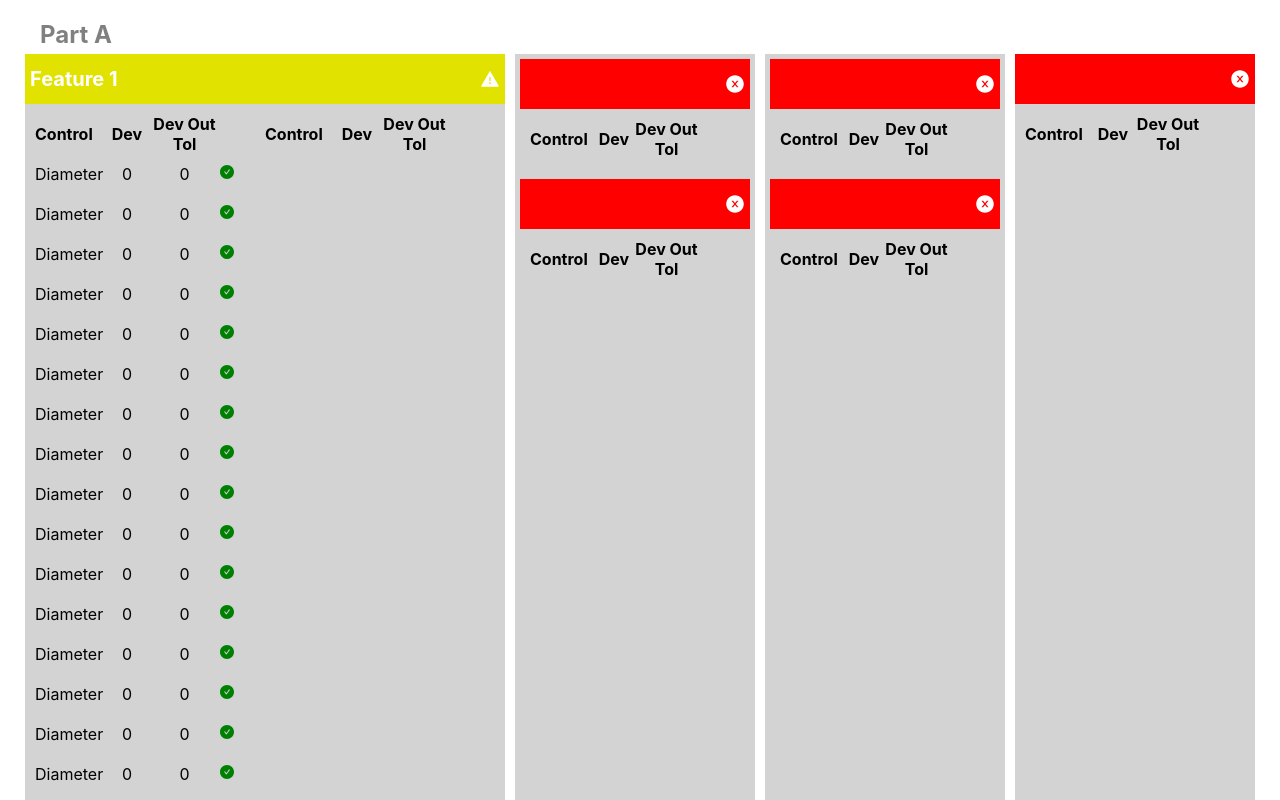
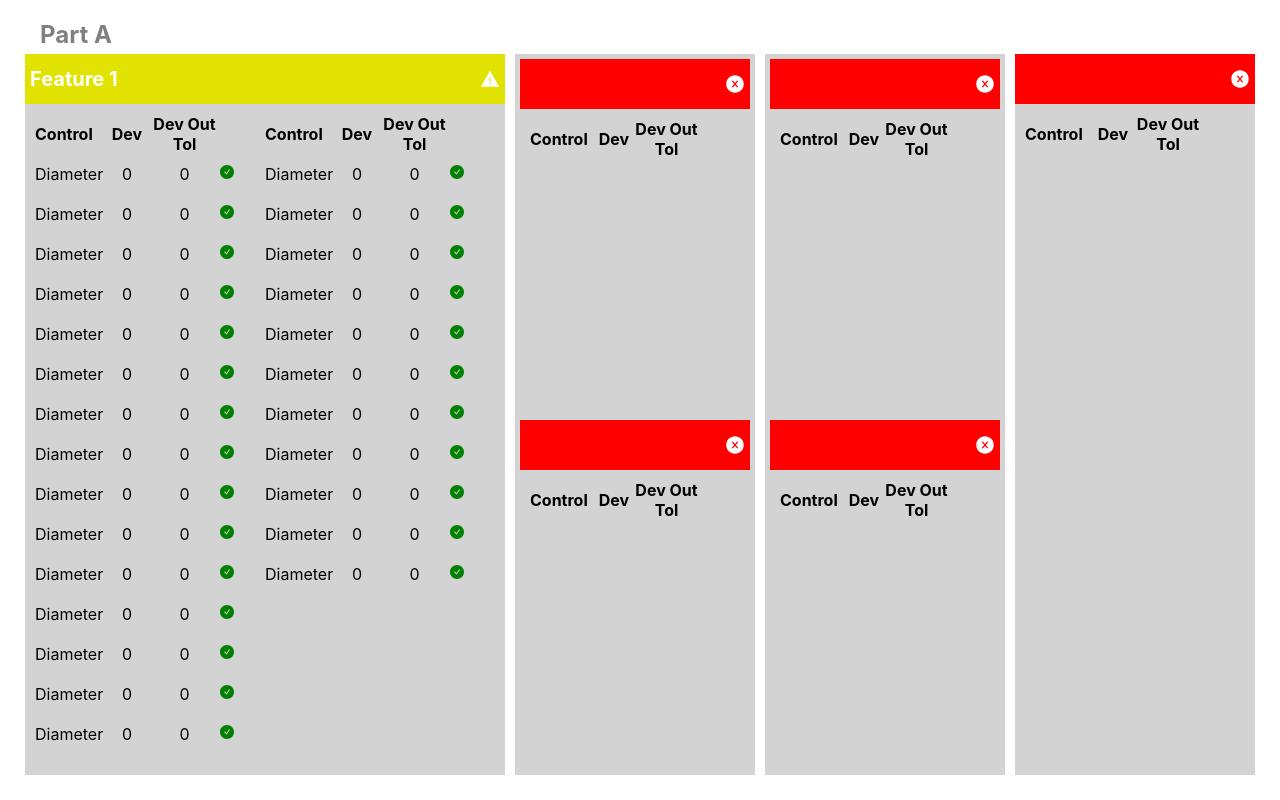
Before and after one commit to FedusAxioma/parts-dashboard, a React (Create React App) app: page / in a window 1280 px wide. Shown: the top 800 px of the page. Built offline with nearby package versions, Linux system fonts and the light colour scheme.

Commit message:
chore: final layout

```diff
--- a/src/components/FeatureGrid/FeatureGrid.module.scss
+++ b/src/components/FeatureGrid/FeatureGrid.module.scss
@@ -1,13 +1,28 @@
 .featureGrid {
 	background-color: lightgray;
 	margin: 5px;
+	display: flex;
+	flex-direction: column;
+	flex: 1;
 
 	.controlsContainer {
 		display: flex;
 		flex-direction: column;
+		padding: 10px;
 		flex: 1;
-		flex-wrap: wrap;
-		overflow: hidden;
-		padding: 10px;
+
+		.controlsHeaders {
+			width: 100%;
+			display: flex;
+		}
+
+		.controlsValues {
+			display: flex;
+			flex-direction: column;
+			flex: 1;
+			flex-wrap: wrap;
+			overflow: hidden;
+			height: 500px;
+		}
 	}
 }
--- a/src/components/FeatureGrid/FeatureGrid.tsx
+++ b/src/components/FeatureGrid/FeatureGrid.tsx
@@ -20,11 +20,12 @@ const FeatureGrid: React.FC<FeatureGridProps> = ({ colSpan, feature, children })
 					<React.Fragment>
 						<FeatureHeader title={feature?.name || ''} status={feature?.status || 'ERROR'} />
 						<div className={styles.controlsContainer}>
-							<div style={{ width: '100%', flexDirection: 'row', display: 'flex' }}>
+							<div className={styles.controlsHeaders}>
 								{
 									getColHeaders()
 								}
 							</div>
+							<div className={styles.controlsValues}>
 								{
 									feature?.controls.map(control => (
 										<div style={{ width: colWith }} key={control.id}>
@@ -32,6 +33,7 @@ const FeatureGrid: React.FC<FeatureGridProps> = ({ colSpan, feature, children })
 										</div>
 									))
 								}
+							</div>
 						</div>
 					</React.Fragment>
 				)
```
Also changed, not shown: 1 other file (tests, documents, lock files or other folders). Lines whose indentation alone changed are shown as unchanged.
